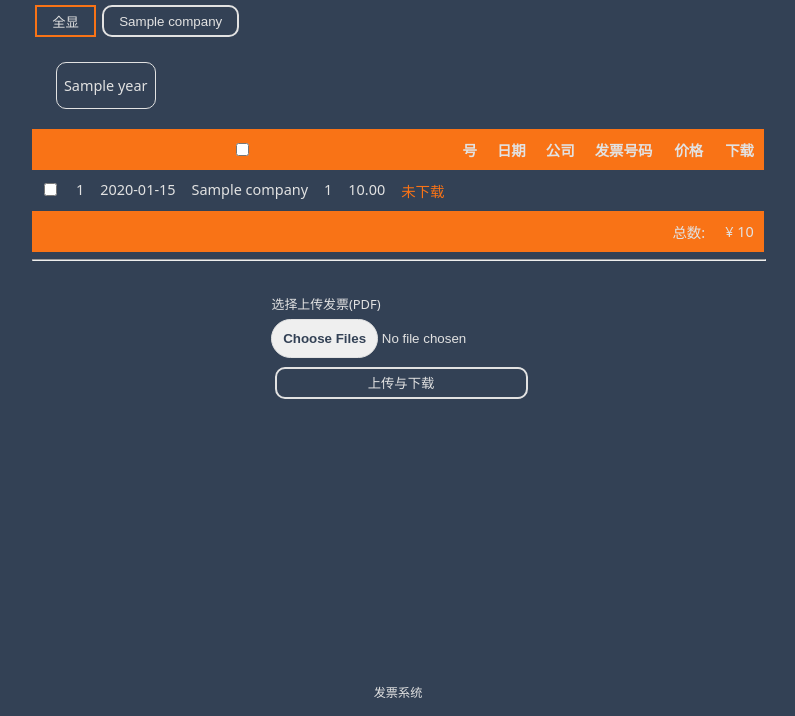
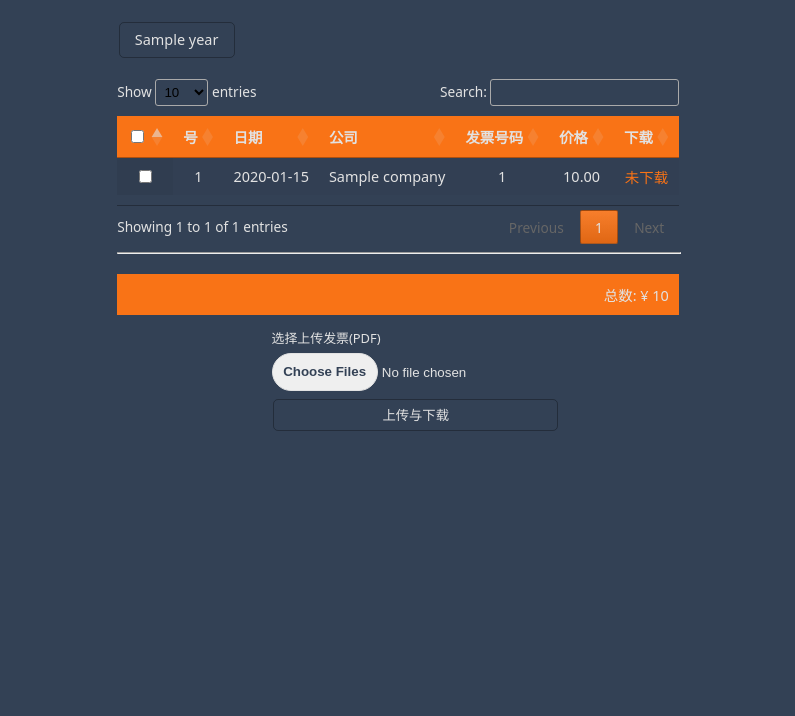
Before and after one commit to bengilla/invoice_data, a FastAPI app: template templates/user.html in a window 1280 px wide. Shown: the part 84-800 px from the top of the page, without its empty margins (242-1037 px from the left). Run offline with FastAPI, Linux system fonts and the light colour scheme; the template is opened without the code that fills it: most values are stand-ins (such as "Sample title", 1, 10 or a date in 2020); some libraries are stand-ins or nearby versions.

Commit message:
adding datatables function

```diff
--- a/routes/user.py
+++ b/routes/user.py
@@ -51,12 +51,10 @@ async def user(request: Request, username: str, year: str):
                     _collections.append(check_each_invoice)
 
             # ----------以下处理当年的文件----------
-            company_list: list[str] = []
             amount_list: list[float] = []
 
             for each_invoice in _collections:
                 amount_list.append(float(each_invoice["amount"]))
-                company_list.append(each_invoice["company"])
             response = templates.TemplateResponse(
                 "user.html",
                 {
@@ -65,7 +63,6 @@ async def user(request: Request, username: str, year: str):
                     "year": sorted(year_list, key=int),
                     "data": sorted(_collections, key=lambda x: x["date"]),
                     "total": f"{sum(amount_list):0.2f}",
-                    "company": list(set(company_list)),
                     "msg": _error,
                 },
             )
--- a/static/css/style.css
+++ b/static/css/style.css
@@ -52,29 +52,27 @@ footer {
 
 .btn {
     cursor: pointer;
-    margin: 0.2rem;
-    padding: 0.3rem 1rem;
+    margin: 0.1rem;
+    padding: 0.5rem 1rem;
     color: var(--grey_color);
-    background-color: var(--background_color);
-    border: 2px;
-    border-style: solid;
-    border-radius: 10px;
-    transition: var(--transition_timing);
+    border: 1px solid rgba(0, 0, 0, 0.3);
+    border-radius: 5px;
+}
+
+.btn:hover {
+    border-color: var(--grey_color);
+    color: var(--orange_color);
+}
+
+.btn_date {
+    padding: 20px 0;
+    display: flex;
 }
 
 .btn_summit {
     width: 100%;
-}
-
-.show_all {
-    border-color: var(--orange_color);
-    border-radius: 0;
-}
-
-
-.btn:hover {
-    border-color: var(--orange_color);
-    color: var(--orange_color);
+    background: none;
+    text-align: center;
 }
 
 /* form */
@@ -86,67 +84,23 @@ footer {
     width: 100%;
 }
 
-.company {
-    width: 100%;
-    padding: 2px 0 2px 0;
-    display: flex;
-    flex-wrap: wrap;
-}
-
-.company>span {
-    padding: 0.3rem 0.5rem;
-    /* margin: 0 5px; */
-    color: var(--grey_color);
-    background-color: var(--background_color);
-    border: 1px;
-    border-style: solid;
-
-}
-
-/* date */
-
-.date {
-    padding: 20px;
-    display: flex;
-}
-
-.date>div>a>div {
-    width: auto;
-    margin: 0px 4px;
-    padding: 13px 7px 13px 7px;
-    text-align: center;
-    color: var(--grey_color);
-    border: 1px;
-    border-style: solid;
-    border-color: var(--grey_color);
-    transition: var(--transition_timing);
-}
-
-.date>div>a>div:hover {
-    cursor: pointer;
-    border-color: var(--orange_color);
-}
-
 /* table */
 
 table {
+    padding: 10px 0px;
     width: 100%;
+    background: none;
+    color: var(--grey_color);
 }
 
-table,
-tr,
-td {
-    border-spacing: 0;
-}
-
-thead,
-.table_top_bottom {
+thead {
     background-color: var(--orange_color);
 }
 
-thead>tr>th,
-.table_top_bottom>td {
+.table_top_bottom {
     padding: 10px;
+    background-color: var(--orange_color);
+    text-align: end;
 }
 
 .table_inside>td {
@@ -235,10 +189,33 @@ thead>tr>th,
     border-color: var(--grey_color);
     border-style: solid;
     border-radius: 0.5rem;
-    background-color: var(--background_color);
+    background: none;
 }
 
 .small_font {
     color: var(--grey_color);
     font-size: small;
 }
+
+/* turn page btn */
+.dataTables_wrapper .dataTables_paginate .paginate_button.current {
+    background-color: var(--orange_color);
+    pointer-events: none;
+}
+
+.dataTables_wrapper .dataTables_paginate .paginate_button:hover {
+    background: none;
+    color: var(--orange_color) !important;
+    border-radius: 4px;
+    border: 1px solid var(--grey_color);
+}
+
+
+
+.dataTables_info,
+.dataTables_length,
+.dataTables_filter,
+.paginate_button {
+    font-size: 0.9rem;
+    text-align: justify;
+}
--- a/static/js/main.js
+++ b/static/js/main.js
@@ -29,14 +29,6 @@ function single() {
 // url pathname
 let url = location.pathname;
 
-// if empty hide title box (jquery)
-// title = $("#title_box");
-// if (url === "/month/0" || url === "/month/None") {
-//   title.show();
-// } else {
-//   title.show();
-// }
-
 // button color
 selector = "#" + $.escapeSelector(url);
 btn = $(selector);
@@ -60,17 +52,4 @@ if (errorElements.length) {
 }
 
 // ----------------------------------------------------------------
-
-// hide and show function
-function invoice(source) {
-  each_company = $("." + source.innerHTML); // 取这个公司的 class
-  companyList = $(".company_list");
-
-  companyList.hide();
-  each_company.show();
-}
-
-function all_invoice(source) {
-  companyList = $(".company_list");
-  companyList.show();
-}
+new DataTable("#example");
--- a/templates/base.html
+++ b/templates/base.html
@@ -6,6 +6,8 @@
     <meta http-equiv="X-UA-Compatible" content="IE=edge">
     <meta name="viewport" content="width=device-width, initial-scale=1.0">
     <script src="/static/js/jquery-3.6.4.min.js"></script>
+    <script src="https://cdn.datatables.net/1.13.7/js/jquery.dataTables.min.js"></script>
+    <link rel="stylesheet" href="https://cdn.datatables.net/1.13.7/css/jquery.dataTables.min.css">
     <link rel="stylesheet" href="/static/css/style.css">
     <link rel="shortcut icon" type="image/x-icon" href="/static/images/favicon.ico">
     <title>{% block title %}{% endblock %}</title>
--- a/templates/user.html
+++ b/templates/user.html
@@ -12,21 +12,12 @@ Invoice System
 <form action="{{ send_file }}" method="POST" enctype="multipart/form-data">
     <div class="form">
 
-        <!-- company -->
-        <div class="company">
-            <button class="btn show_all" onclick="all_invoice()">全显</button>
-            {% for i in company %}
-            <button class="btn" onclick="invoice(this)">{{ i }}</button>
-            {% endfor %}
-        </div>
-        <!-- end company -->
-
         <!-- year list -->
-        <div class="date">
+        <div class="btn_date">
             {% for i in year%}
             <div>
                 <a href="{{ i }}">
-                    <div class="btn year" id="/{{ username }}/{{ i }}">
+                    <div class="btn" id="/{{ username }}/{{ i }}">
                         {{ i }}
                     </div>
                 </a>
@@ -37,7 +28,7 @@ Invoice System
 
         <!-- body -->
         <div>
-            <table>
+            <table id="example" class="display" style="width: 100%">
                 <!-- thead -->
                 <thead id="title_box">
                     <tr class="table_top_bottom">
@@ -78,17 +69,6 @@ Invoice System
                     {% endfor%}
                     <!-- END INVOICE -->
 
-                    <!-- TOTAL -->
-                    <tr class="table_top_bottom">
-                        <td></td>
-                        <td></td>
-                        <td></td>
-                        <td></td>
-                        <td></td>
-                        <td>总数: </td>
-                        <td>¥ {{ total }}</td>
-                    </tr>
-                    <!-- END TOTAL -->
                 </tbody>
                 <!-- end tbody -->
 
@@ -97,6 +77,11 @@ Invoice System
         <!-- end body -->
 
         <hr>
+        <!-- TOTAL -->
+        <div class="table_top_bottom">
+            总数: ¥ {{ total }}
+        </div>
+        <!-- END TOTAL -->
 
         <!-- error message -->
         {% for err in msg%}
@@ -112,14 +97,10 @@ Invoice System
             </div>
             <!-- Submit -->
             <div>
-                <input type="submit" value="上传与下载" class="btn btn_summit">
+                <input type="btn_submit" value="上传与下载" class="btn btn_summit">
             </div>
         </div>
         <!-- end form -->
     </div>
 </form>
 {% endblock %}
-
-{% block footer %}
-发票系统
-{% endblock %}
```
